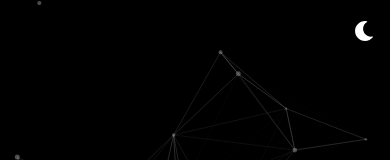
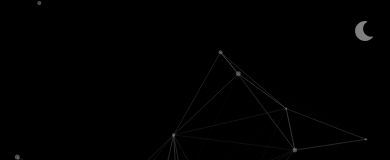
Before and after one commit to landonDuba/simple-portfolio, a React (Create React App) app: page / in a window 390 px wide. In both pictures the pointer is over the button 364 px from the left and 33 px from the top of the page. Shown: the top 160 px of the page. Built offline with nearby package versions, Linux system fonts and the light colour scheme.

Commit message:
remove horizontal mobile scroll, remove dates on mobile

```diff
--- a/src/App.css
+++ b/src/App.css
@@ -63,6 +63,10 @@ button {
     font-size: 20px;
 }
 
+button:hover {
+    color: var(--ptwo)
+}
+
 .desc {
     text-align: center;
     width: 50vw;
--- a/src/Experience.css
+++ b/src/Experience.css
@@ -54,3 +54,9 @@
     flex-shrink: 0;
     margin-left: auto;
 }
+
+@media (max-width: 768px) {
+  .date {
+    display: none;
+  }
+}
```
